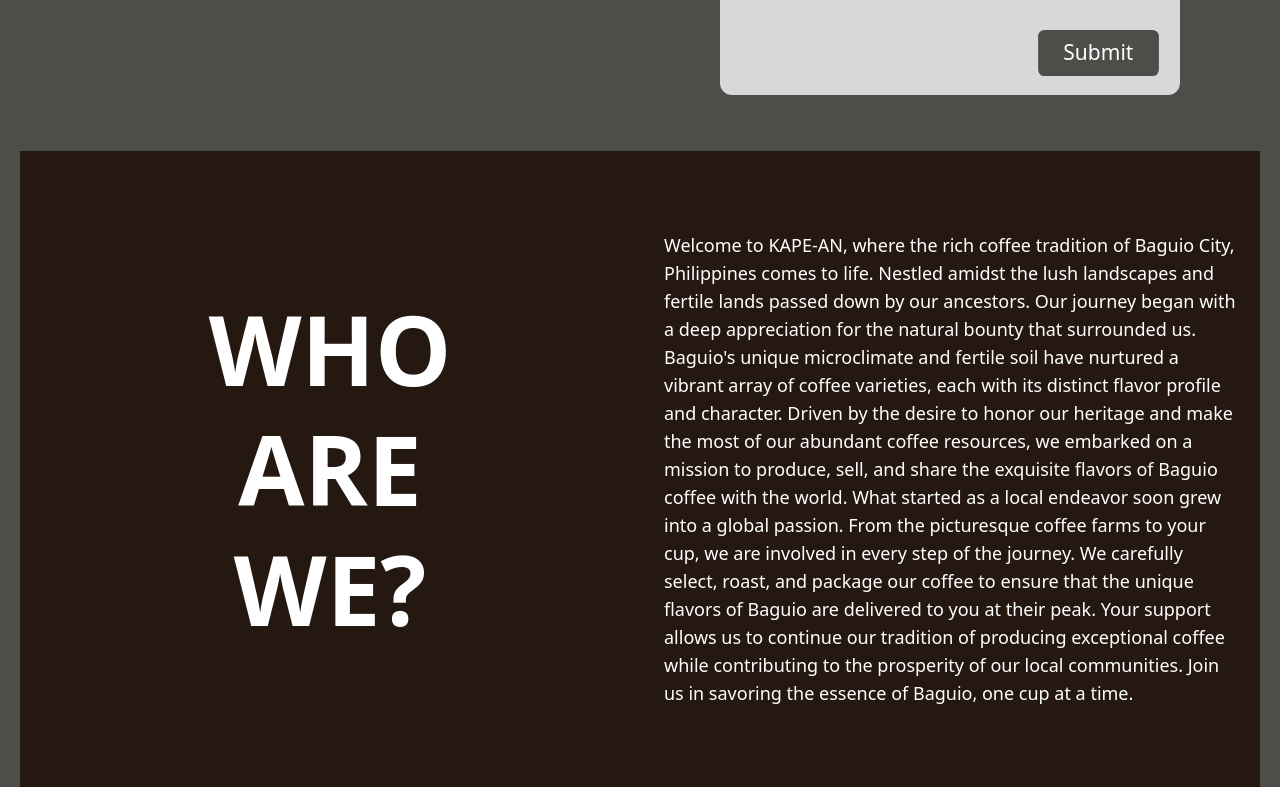
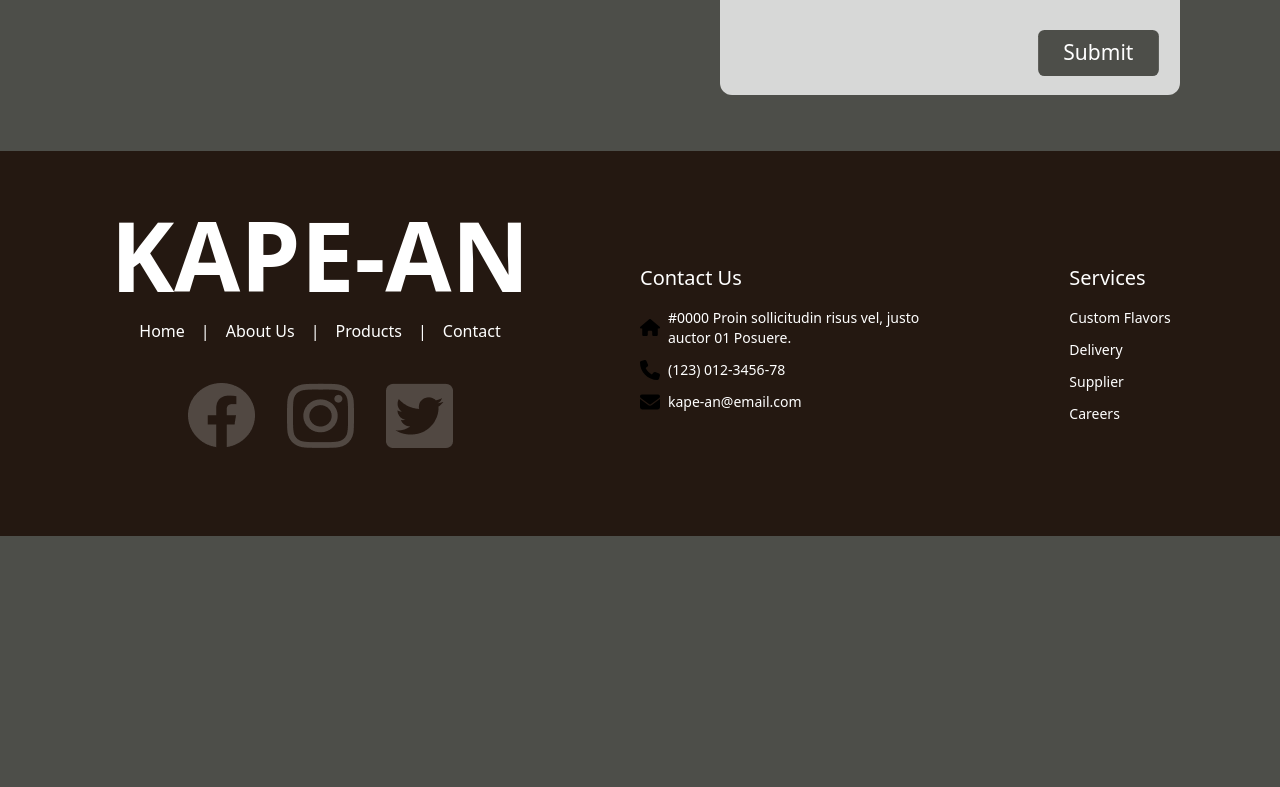
Before and after one commit to chadlaban/kape-an-landing-page, a React (Create React App) app: page / in a window 1280 px wide. Shown: the part 3532-4319 px from the top of the page. After the commit the page ends 4068 px from the top, so only its background shows below. Built offline with nearby package versions, Linux system fonts and the light colour scheme; the HTML template or start-up script is replaced by a standard one.

Commit message:
Added footer contents.

```diff
--- a/src/components/Footer.jsx
+++ b/src/components/Footer.jsx
@@ -1,21 +1,58 @@
-import React from 'react'
+import React from 'react';
+import FacebookIcon from '../imgs/fb-icon.png';
+import InstagramIcon from '../imgs/ig-icon.png';
+import TwitterIcon from '../imgs/tt-icon.png';
+import AddressIcon from '../imgs/house-solid.svg';
+import PhoneIcon from '../imgs/phone-solid.svg';
+import MailIcon from '../imgs/envelope-solid.svg';
 
 const Footer = () => {
   return (
-    <div className='bg-[#241811] text-white max-w-[1240px] mx-auto grid md:grid-cols-2 py-14'>
-        <p className='md:text-8xl sm:text-6xl text-5xl font-semibold my-auto uppercase flex flex-row md:flex-col text-center justify-center'>
-            <span className='p-3'>who</span>
-            <span className='p-3'>are</span>
-            <span className='p-3'>we?</span>
-        </p>
-        <article className='md:text-lg sm:text-lg text-base justify-center my-auto p-6'>
-            Welcome to KAPE-AN, where the rich coffee tradition of Baguio City, Philippines comes to life. Nestled amidst the lush landscapes and fertile lands passed down by our ancestors.
-            Our journey began with a deep appreciation for the natural bounty that surrounded us. Baguio's unique microclimate and fertile soil have nurtured a vibrant array of coffee varieties, each with its distinct flavor profile and character.
-            Driven by the desire to honor our heritage and make the most of our abundant coffee resources, we embarked on a mission to produce, sell, and share the exquisite flavors of Baguio coffee with the world. What started as a local endeavor soon grew into a global passion.
-            From the picturesque coffee farms to your cup, we are involved in every step of the journey. We carefully select, roast, and package our coffee to ensure that the unique flavors of Baguio are delivered to you at their peak.
-            Your support allows us to continue our tradition of producing exceptional coffee while contributing to the prosperity of our local communities.
-            Join us in savoring the essence of Baguio, one cup at a time.
-        </article>
+    <div className='bg-[#241811] text-white mx-auto grid md:grid-cols-2 py-14'>
+        <div className='flex flex-col text-center'>
+          <p className='md:text-8xl sm:text-6xl text-5xl font-semibold my-auto uppercase flex flex-row md:flex-col text-center justify-center'>
+              KAPE-AN
+          </p>
+          <div className='space-x-4 pt-2 m-2'>
+            <span>Home</span><span>|</span>
+            <span>About Us</span><span>|</span>
+            <span>Products</span><span>|</span>
+            <span>Contact</span>
+          </div>
+          <div className='mx-auto flex flex-row p-4'>
+            <img className='p-4 transition duration-300 ease-in-out transform hover:scale-110' src={FacebookIcon} alt='facebook-icon' />
+            <img className='p-4 transition duration-300 ease-in-out transform hover:scale-110' src={InstagramIcon} alt='instagram-icon' />
+            <img className='p-4 transition duration-300 ease-in-out transform hover:scale-110' src={TwitterIcon} alt='twitter-icon' />
+          </div>
+        </div>
+        <div className='my-auto grid md:grid-cols-2 space-y-6 md:space-y-0'>
+          <div className='mx-auto'>
+            <h6 className='text-xl text-center md:text-left'>Contact Us</h6>
+            <div className='mx-auto text-sm font-thin mt-4 space-y-3'>
+              <div className='flex items-center mr-4'>
+                <img className='mr-2 w-4 md:w-5' src={AddressIcon} alt='business-address' />
+                <span>#0000 Proin sollicitudin risus vel, justo auctor 01 Posuere.</span>
+              </div>
+              <div className='flex items-center mr-4'>
+                <img className='mr-2 w-4 md:w-5' src={PhoneIcon} alt='business-address' />
+                <span>(123) 012-3456-78</span>
+              </div>
+              <div className='flex items-center mr-4'>
+                <img className='mr-2 w-4 md:w-5' src={MailIcon} alt='business-address' />
+                <span>kape-an@email.com</span>
+              </div>
+            </div>
+          </div>
+          <div className='mx-auto'>
+            <h6 className='text-xl'>Services</h6>
+            <ul className='text-sm space-y-3 mt-4 font-thin'>
+              <li>Custom Flavors</li>
+              <li>Delivery</li>
+              <li>Supplier</li>
+              <li>Careers</li>
+            </ul>
+          </div>
+        </div>
     </div>
   )
 }
```
